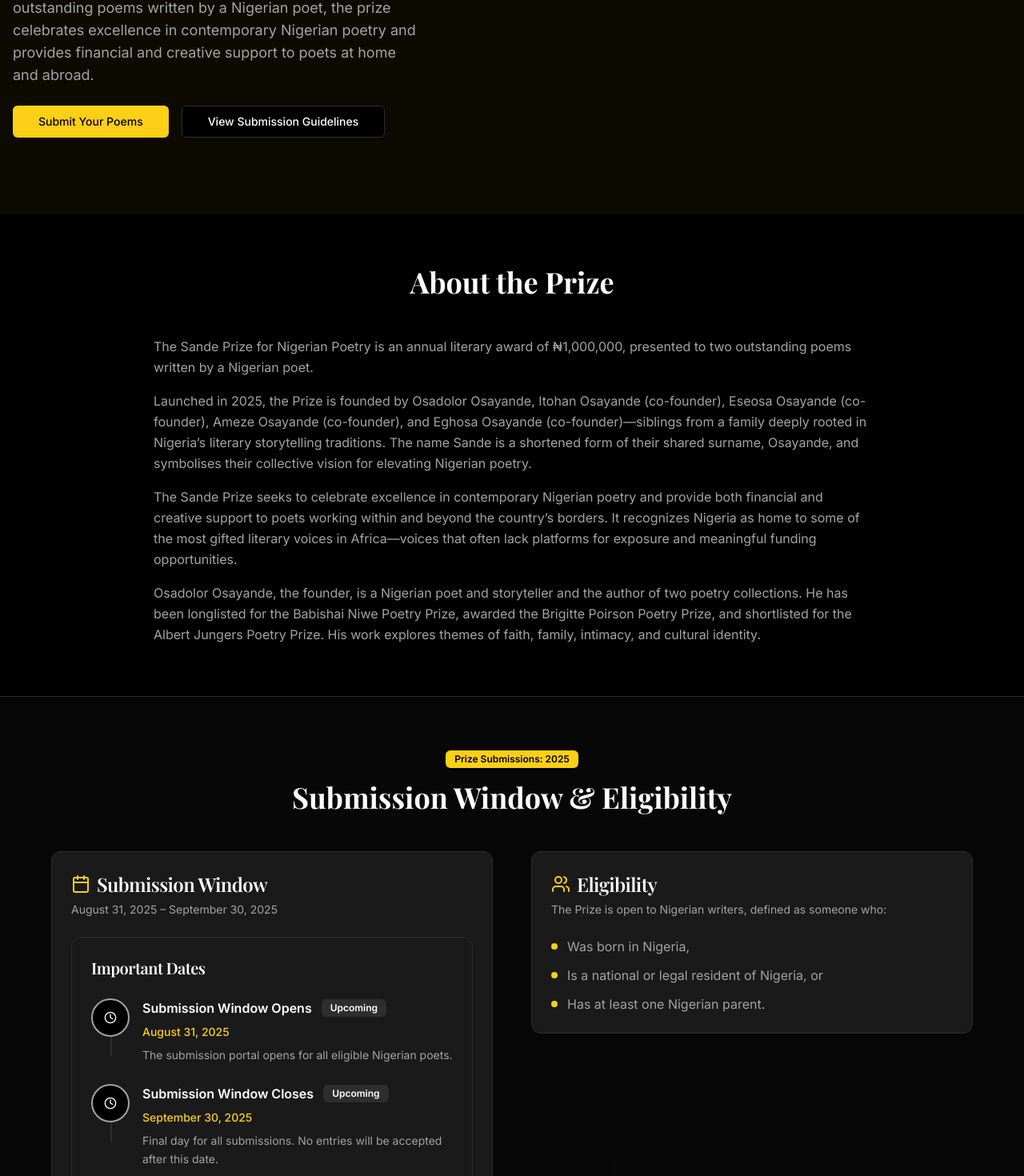
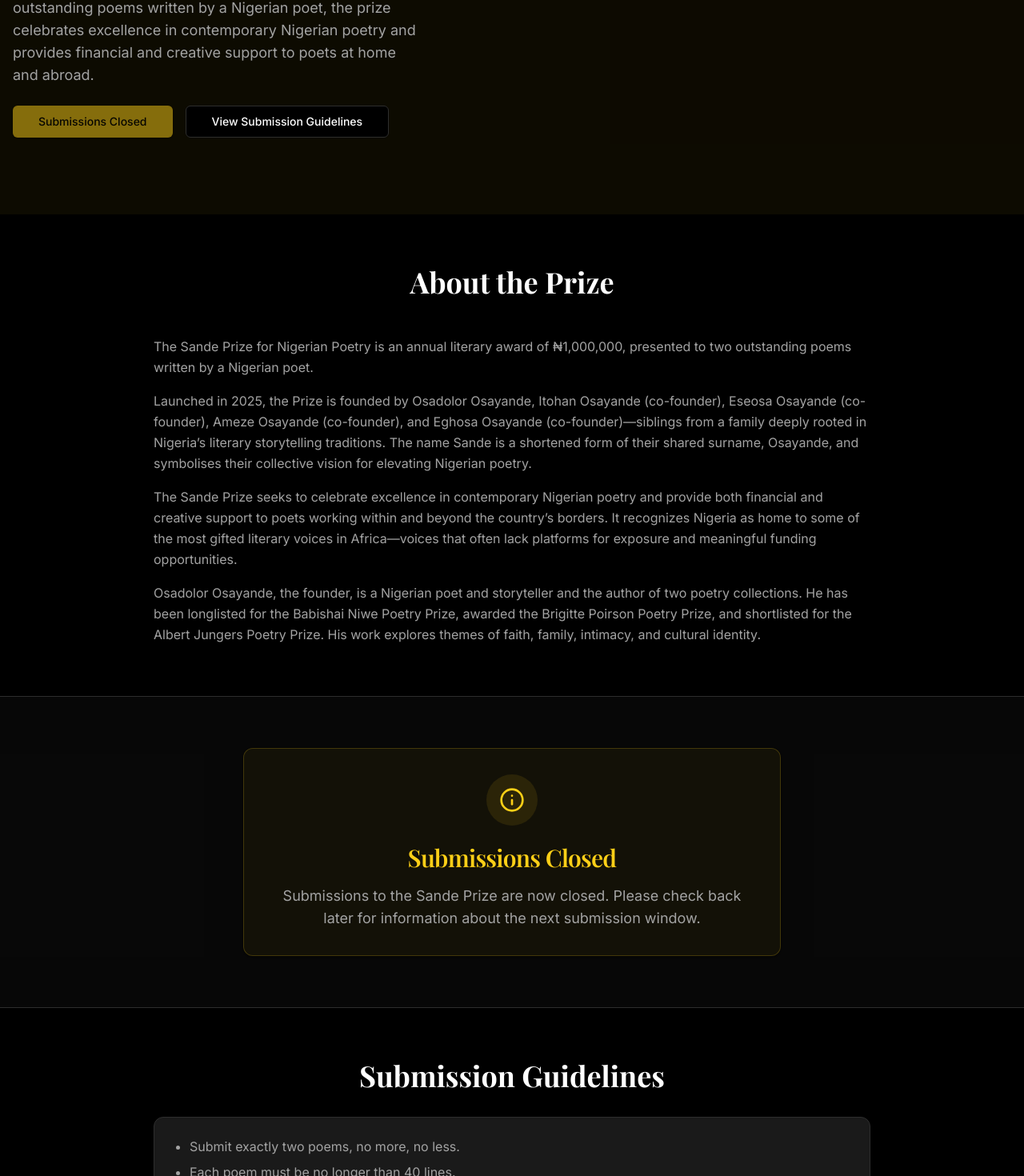
Before and after one commit to Eghosa-Osayande/sande, a Next.js app: page /sande-prize in a window 1280 px wide. Shown: the part 329-1799 px from the top of the page at 80% size. Built offline with nearby package versions, Linux system fonts and the light colour scheme; a web font is replaced by a local one.

Commit message:
feat(sande-prize): enhance submission section with dynamic prize money and submission status; update hero component for better action handling

```diff
--- a/src/app/sande-prize/page.tsx
+++ b/src/app/sande-prize/page.tsx
@@ -11,7 +11,7 @@ import {
 import { Button } from "@/components/ui/button";
 import { Badge } from "@/components/ui/badge";
 import { Separator } from "@/components/ui/separator";
-import { Mail, Calendar, Users } from "lucide-react";
+import { Mail, Calendar, Users, Info } from "lucide-react";
 
 const timelineEvents = [
   {
@@ -65,16 +65,20 @@ const judgingPanel = [
 ];
 
 export default function SandePrize() {
+  const submissionsOpen = process.env.NEXT_PUBLIC_SUBMISSIONS_OPEN === "true";
+  const prizeMoney = process.env.NEXT_PUBLIC_PRIZE_MONEY || "₦1,000,000";
+
   return (
     <Layout>
       {/* Hero Section */}
       <Hero
         title="The Sande Prize for Nigerian Poetry"
-        // subtitle="An annual literary award of ₦1,000,000"
-        description="An annual literary award of ₦1,000,000, presented to two outstanding poems written by a Nigerian poet, the prize celebrates excellence in contemporary Nigerian poetry and provides financial and creative support to poets at home and abroad."
+        // subtitle={`An annual literary award of ${prizeMoney}`}
+        description={`An annual literary award of ${prizeMoney}, presented to two outstanding poems written by a Nigerian poet, the prize celebrates excellence in contemporary Nigerian poetry and provides financial and creative support to poets at home and abroad.`}
         primaryAction={{
-          text: "Submit Your Poems",
-          href: "mailto:sandepoetryprize@sande.com",
+          text: submissionsOpen ? "Submit Your Poems" : "Submissions Closed",
+          href: submissionsOpen ? "mailto:sandepoetryprize@sande.com" : "#",
+          disabled: true,
         }}
         secondaryAction={{
           text: "View Submission Guidelines",
@@ -95,7 +99,7 @@ export default function SandePrize() {
             <div className="prose prose-lg max-w-none text-muted-foreground leading-relaxed space-y-4">
               <p>
                 The Sande Prize for Nigerian Poetry is an annual literary award
-                of ₦1,000,000, presented to two outstanding poems written by a
+                of {prizeMoney}, presented to two outstanding poems written by a
                 Nigerian poet.
               </p>
               <p>
@@ -130,10 +134,12 @@ export default function SandePrize() {
 
       <Separator />
 
-      {/* Prize Submissions: 2025 */}
+      {/* Prize Submissions Section */}
       <section className="py-16 bg-muted/30">
         <div className="container mx-auto px-4">
           <div className="max-w-6xl mx-auto space-y-12">
+            {submissionsOpen ? (
+              <>
                 <div className="text-center space-y-4">
                   <Badge className="bg-accent text-accent-foreground">
                     Prize Submissions: 2025
@@ -166,8 +172,8 @@ export default function SandePrize() {
                         Eligibility
                       </CardTitle>
                       <CardDescription>
-                    The Prize is open to Nigerian writers, defined as someone
-                    who:
+                        The Prize is open to Nigerian writers, defined as
+                        someone who:
                       </CardDescription>
                     </CardHeader>
                     <CardContent className="p-0 space-y-3">
@@ -180,6 +186,28 @@ export default function SandePrize() {
                     </CardContent>
                   </Card>
                 </div>
+              </>
+            ) : (
+              <div className="text-center">
+                <Card className="max-w-2xl mx-auto p-8 border-accent/20 bg-accent/5">
+                  <CardHeader className="p-0 mb-4">
+                    <div className="mx-auto w-16 h-16 bg-accent/10 rounded-full flex items-center justify-center mb-4">
+                      <Info className="h-8 w-8 text-accent" />
+                    </div>
+                    <CardTitle className="text-3xl font-poetry text-accent">
+                      Submissions Closed
+                    </CardTitle>
+                  </CardHeader>
+                  <CardContent className="p-0">
+                    <p className="text-lg text-muted-foreground">
+                      Submissions to the Sande Prize are now closed. Please
+                      check back later for information about the next submission
+                      window.
+                    </p>
+                  </CardContent>
+                </Card>
+              </div>
+            )}
           </div>
         </div>
       </section>
@@ -296,16 +324,27 @@ export default function SandePrize() {
               Ready to Submit?
             </h2>
             <div className="flex flex-col sm:flex-row gap-4 justify-center">
+              {submissionsOpen ? (
                 <Button
                   size="lg"
                   className="bg-accent hover:bg-accent/90 text-accent-foreground"
-                asChild
+                  // asChild
                 >
                   <a href="mailto:sandepoetryprize@sande.com">
                     <Mail className="mr-2 h-5 w-5" />
                     Email Your Submission
                   </a>
                 </Button>
+              ) : (
+                <Button
+                  size="lg"
+                  className="bg-accent hover:bg-accent/90 text-accent-foreground"
+                  disabled={true}
+                >
+                  <Mail className="mr-2 h-5 w-5" />
+                  Submissions Closed
+                </Button>
+              )}
             </div>
             <p className="text-sm text-muted-foreground">
               For inquiries, please contact:{" "}
--- a/src/components/sections/hero.tsx
+++ b/src/components/sections/hero.tsx
@@ -12,11 +12,13 @@ interface HeroProps {
     text: string;
     href?: string;
     onClick?: () => void;
+    disabled?: boolean;
   };
   secondaryAction?: {
     text: string;
     href?: string;
     onClick?: () => void;
+    disabled?: boolean;
   };
   className?: string;
 }
@@ -56,8 +58,26 @@ export function Hero({
             {/* Actions */}
             {(primaryAction || secondaryAction) && (
               <div className="flex flex-col sm:flex-row gap-4">
-                {primaryAction && (
-                  <Link href={primaryAction.href || "#"}>
+                {primaryAction &&
+                  (primaryAction.disabled ? (
+                    <Button
+                      size="lg"
+                      className="bg-accent hover:bg-accent/90 text-accent-foreground"
+                      disabled={true}
+                    >
+                      {primaryAction.text}
+                    </Button>
+                  ) : primaryAction.href ? (
+                    <Button
+                      size="lg"
+                      className="bg-accent hover:bg-accent/90 text-accent-foreground"
+                      asChild
+                    >
+                      <Link href={primaryAction.href}>
+                        {primaryAction.text}
+                      </Link>
+                    </Button>
+                  ) : (
                     <Button
                       size="lg"
                       className="bg-accent hover:bg-accent/90 text-accent-foreground"
@@ -65,10 +85,19 @@ export function Hero({
                     >
                       {primaryAction.text}
                     </Button>
-                  </Link>
-                )}
-                {secondaryAction && (
-                  <Link href={secondaryAction.href || "#"}>
+                  ))}
+                {secondaryAction &&
+                  (secondaryAction.disabled ? (
+                    <Button variant="outline" size="lg" disabled={true}>
+                      {secondaryAction.text}
+                    </Button>
+                  ) : secondaryAction.href ? (
+                    <Button variant="outline" size="lg" asChild>
+                      <Link href={secondaryAction.href}>
+                        {secondaryAction.text}
+                      </Link>
+                    </Button>
+                  ) : (
                     <Button
                       variant="outline"
                       size="lg"
@@ -76,8 +105,7 @@ export function Hero({
                     >
                       {secondaryAction.text}
                     </Button>
-                  </Link>
-                )}
+                  ))}
               </div>
             )}
           </div>
--- a/src/components/ui/button.tsx
+++ b/src/components/ui/button.tsx
@@ -1,11 +1,11 @@
-import * as React from "react"
-import { Slot } from "@radix-ui/react-slot"
-import { cva, type VariantProps } from "class-variance-authority"
+import * as React from "react";
+import { Slot } from "@radix-ui/react-slot";
+import { cva, type VariantProps } from "class-variance-authority";
 
-import { cn } from "@/lib/utils"
+import { cn } from "@/lib/utils";
 
 const buttonVariants = cva(
-  "inline-flex items-center justify-center gap-2 whitespace-nowrap rounded-md text-sm font-medium transition-colors focus-visible:outline-none focus-visible:ring-1 focus-visible:ring-ring disabled:pointer-events-none disabled:opacity-50 [&_svg]:pointer-events-none [&_svg]:size-4 [&_svg]:shrink-0",
+  "inline-flex items-center justify-center gap-2 whitespace-nowrap rounded-md text-sm font-medium transition-colors focus-visible:outline-none focus-visible:ring-1 focus-visible:ring-ring disabled:cursor-not-allowed disabled:pointer-events-none disabled:opacity-50 [&_svg]:pointer-events-none [&_svg]:size-4 [&_svg]:shrink-0",
   {
     variants: {
       variant: {
@@ -32,26 +32,26 @@ const buttonVariants = cva(
       size: "default",
     },
   }
-)
+);
 
 export interface ButtonProps
   extends React.ButtonHTMLAttributes<HTMLButtonElement>,
     VariantProps<typeof buttonVariants> {
-  asChild?: boolean
+  asChild?: boolean;
 }
 
 const Button = React.forwardRef<HTMLButtonElement, ButtonProps>(
   ({ className, variant, size, asChild = false, ...props }, ref) => {
-    const Comp = asChild ? Slot : "button"
+    const Comp = asChild ? Slot : "button";
     return (
       <Comp
         className={cn(buttonVariants({ variant, size, className }))}
         ref={ref}
         {...props}
       />
-    )
+    );
   }
-)
-Button.displayName = "Button"
+);
+Button.displayName = "Button";
 
-export { Button, buttonVariants }
+export { Button, buttonVariants };
```
Lines whose indentation alone changed are shown as unchanged.
